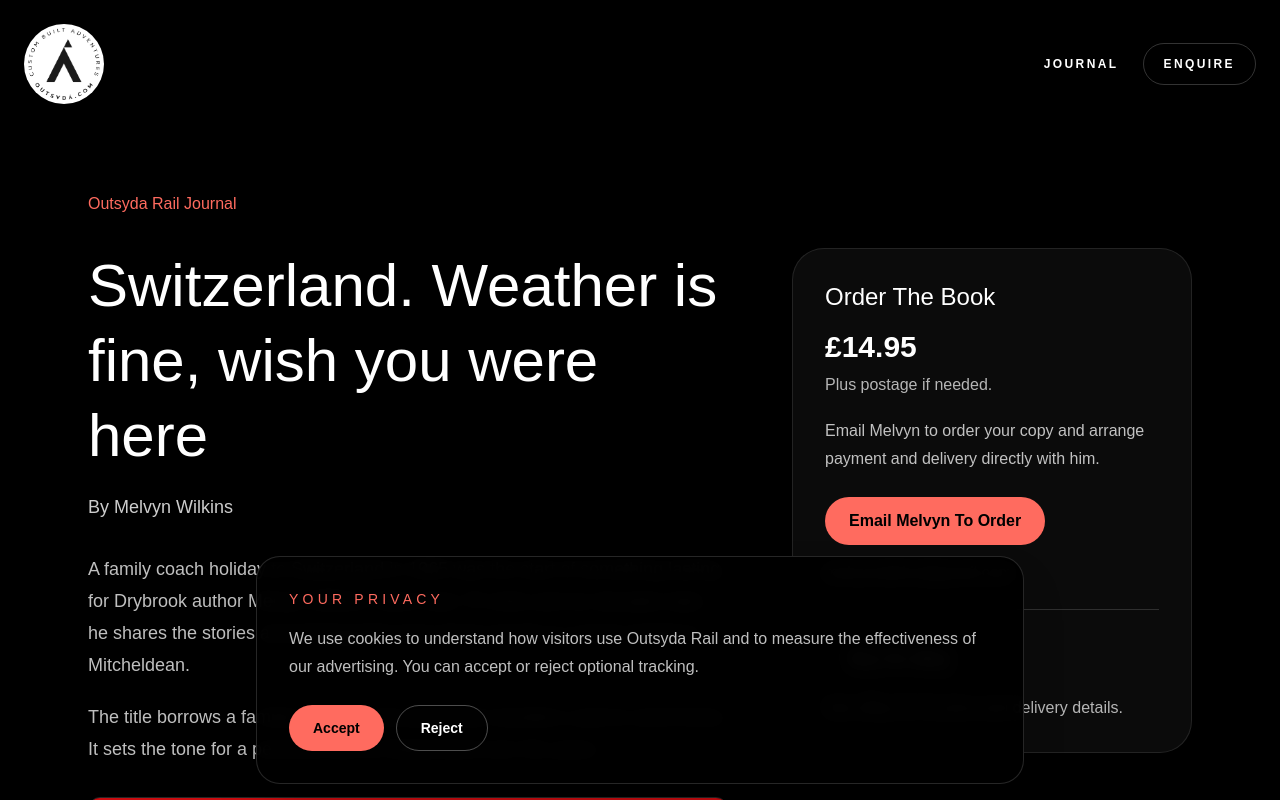
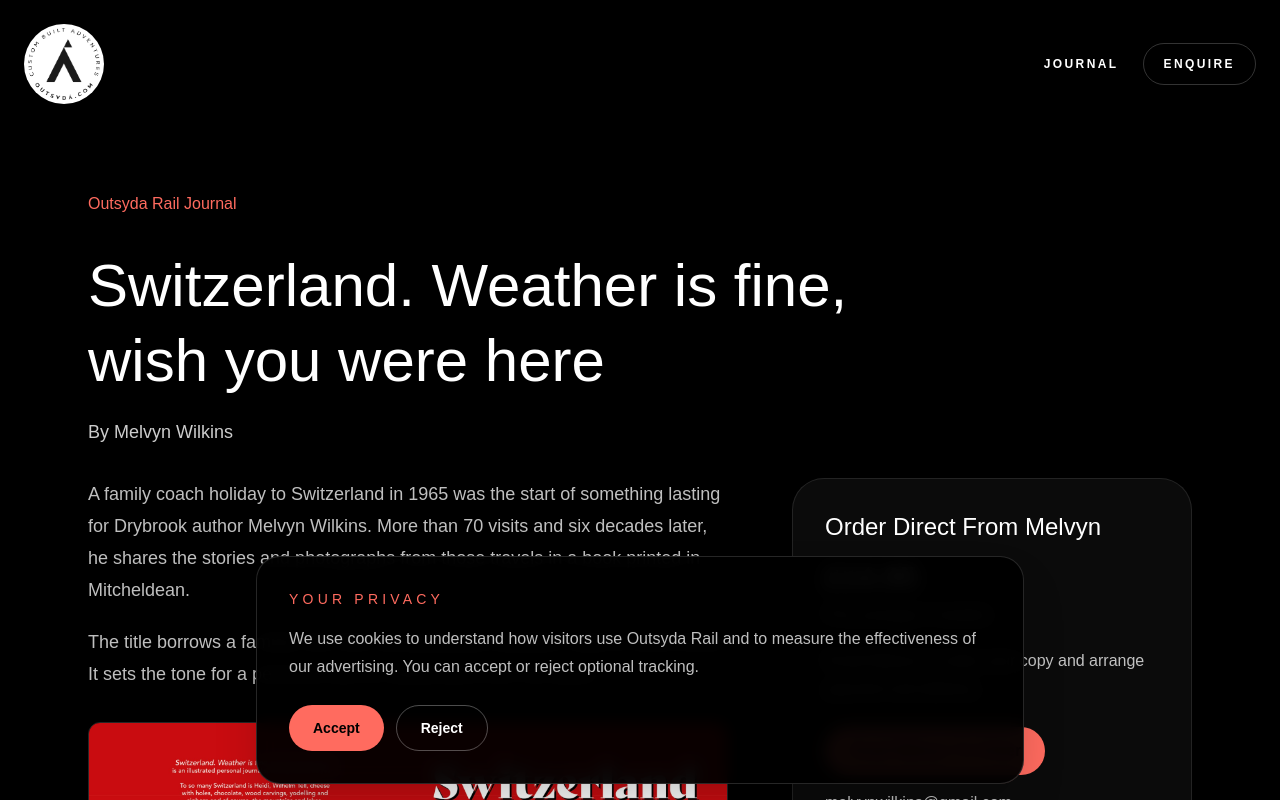
Before and after one commit to Antmov74/outsyda-rail, a Next.js app: page /journal/switzerland-weather-is-fine in a window 1280 px wide. Shown: the top 800 px of the page. Built offline with nearby package versions, Linux system fonts and the light colour scheme.

Commit message:
Make direct ordering clear for Melvyn Wilkins’s book

```diff
--- a/app/journal/page.tsx
+++ b/app/journal/page.tsx
@@ -80,7 +80,7 @@ export default function JournalPage() {
               Drybrook author Melvyn Wilkins.
             </p>
             <span className="mt-6 inline-block text-base font-semibold text-[#ff6b5f]">
-              View The Book
+              Order Direct From Melvyn For £14.95
             </span>
           </Link>
         </div>
--- a/app/journal/switzerland-weather-is-fine/page.tsx
+++ b/app/journal/switzerland-weather-is-fine/page.tsx
@@ -24,13 +24,35 @@ export default function SwitzerlandBookPage() {
           Outsyda Rail Journal
         </Link>
 
+        <h1 className="mt-8 max-w-3xl text-4xl font-light leading-tight sm:text-5xl md:text-6xl">
+          {title}
+        </h1>
+        <p className="mt-5 text-lg text-white/80">By Melvyn Wilkins</p>
+
         <div className="mt-8 grid items-start gap-10 lg:grid-cols-[1.6fr_1fr] lg:gap-16">
-          <div>
-            <h1 className="text-4xl font-light leading-tight sm:text-5xl md:text-6xl">
-              {title}
-            </h1>
-            <p className="mt-5 text-lg text-white/80">By Melvyn Wilkins</p>
-            <p className="mt-8 text-lg leading-8 text-white/75">
+          <section
+            aria-labelledby="order-heading"
+            className="rounded-[2rem] border border-white/10 bg-[#0b0b0b] p-6 sm:p-8 lg:col-start-2 lg:row-start-1"
+          >
+            <h2 id="order-heading" className="text-2xl font-light">
+              Order Direct From Melvyn
+            </h2>
+            <p className="mt-4 text-3xl font-semibold">£14.95</p>
+            <p className="mt-2 text-base text-white/70">Plus postage if needed.</p>
+            <p className="mt-5 text-base leading-7 text-white/75">
+              Email Melvyn to order your copy and arrange payment and delivery.
+            </p>
+            <a
+              href={orderLink}
+              className="mt-6 inline-flex rounded-full bg-[#ff6b5f] px-6 py-3 text-base font-semibold text-black transition hover:bg-white focus-visible:outline-2 focus-visible:outline-offset-4 focus-visible:outline-[#ff6b5f]"
+            >
+              Email Melvyn To Order
+            </a>
+            <p className="mt-4 break-words text-base text-white/75">{email}</p>
+          </section>
+
+          <div className="lg:col-start-1 lg:row-start-1">
+            <p className="text-lg leading-8 text-white/75">
               A family coach holiday to Switzerland in 1965 was the start of
               something lasting for Drybrook author Melvyn Wilkins. More than
               70 visits and six decades later, he shares the stories and
@@ -58,39 +80,6 @@ export default function SwitzerlandBookPage() {
             </a>
           </div>
 
-          <section
-            aria-labelledby="order-heading"
-            className="rounded-[2rem] border border-white/10 bg-[#0b0b0b] p-6 sm:p-8"
-          >
-            <h2 id="order-heading" className="text-2xl font-light">
-              Order The Book
-            </h2>
-            <p className="mt-4 text-3xl font-semibold">£14.95</p>
-            <p className="mt-2 text-base text-white/70">Plus postage if needed.</p>
-            <p className="mt-5 text-base leading-7 text-white/75">
-              Email Melvyn to order your copy and arrange payment and delivery
-              directly with him.
-            </p>
-            <a
-              href={orderLink}
-              className="mt-6 inline-flex rounded-full bg-[#ff6b5f] px-6 py-3 text-base font-semibold text-black transition hover:bg-white focus-visible:outline-2 focus-visible:outline-offset-4 focus-visible:outline-[#ff6b5f]"
-            >
-              Email Melvyn To Order
-            </a>
-            <p className="mt-4 break-words text-base text-white/75">{email}</p>
-
-            <div className="mt-6 border-t border-white/15 pt-6">
-              <a
-                href="https://www.ebay.co.uk/itm/900085996544"
-                className="inline-flex rounded-full border border-white/40 px-6 py-3 text-base font-semibold transition hover:border-white hover:bg-white hover:text-black focus-visible:outline-2 focus-visible:outline-offset-4 focus-visible:outline-[#ff6b5f]"
-              >
-                Buy On eBay
-              </a>
-              <p className="mt-3 text-base text-white/70">
-                See eBay for its price and delivery details.
-              </p>
-            </div>
-          </section>
         </div>
       </article>
 
--- a/app/journeys/switzerland/page.tsx
+++ b/app/journeys/switzerland/page.tsx
@@ -134,28 +134,20 @@ export default function SwitzerlandJourneyPage() {
             <h2 id="swiss-book-heading" className="text-3xl font-light md:text-4xl">
               Switzerland. Weather is fine, wish you were here
             </h2>
+            <p className="mt-4 text-base font-semibold">
+              Order direct from Melvyn Wilkins for £14.95
+            </p>
+            <p className="mt-1 text-base text-white/70">Plus postage if needed.</p>
             <p className="mt-4 max-w-2xl text-base leading-7 text-white/75">
-              Melvyn Wilkins shares stories and photographs from six decades of
-              Swiss travels. Order the printed book directly from Melvyn for
-              £14.95, plus postage if needed.
+              Melvyn shares stories and photographs from six decades of Swiss
+              travels.
             </p>
-            <div className="mt-6 flex flex-wrap items-center gap-4">
-              <Link
-                href="/journal/switzerland-weather-is-fine"
-                className="text-base font-semibold text-[#ff6b5f] hover:underline"
-              >
-                View The Book
-              </Link>
-              <a
-                href="https://www.ebay.co.uk/itm/900085996544"
-                className="inline-flex rounded-full border border-white/40 px-6 py-3 text-base font-semibold transition hover:border-white hover:bg-white hover:text-black focus-visible:outline-2 focus-visible:outline-offset-4 focus-visible:outline-[#ff6b5f]"
-              >
-                Buy On eBay
-              </a>
-            </div>
-            <p className="mt-3 text-base text-white/70">
-              See eBay for its price and delivery details.
-            </p>
+            <Link
+              href="/journal/switzerland-weather-is-fine"
+              className="mt-6 inline-block text-base font-semibold text-[#ff6b5f] hover:underline"
+            >
+              View The Book And Order
+            </Link>
           </div>
           <Image
             src="/books/switzerland-weather-is-fine-cover.jpg"
```
